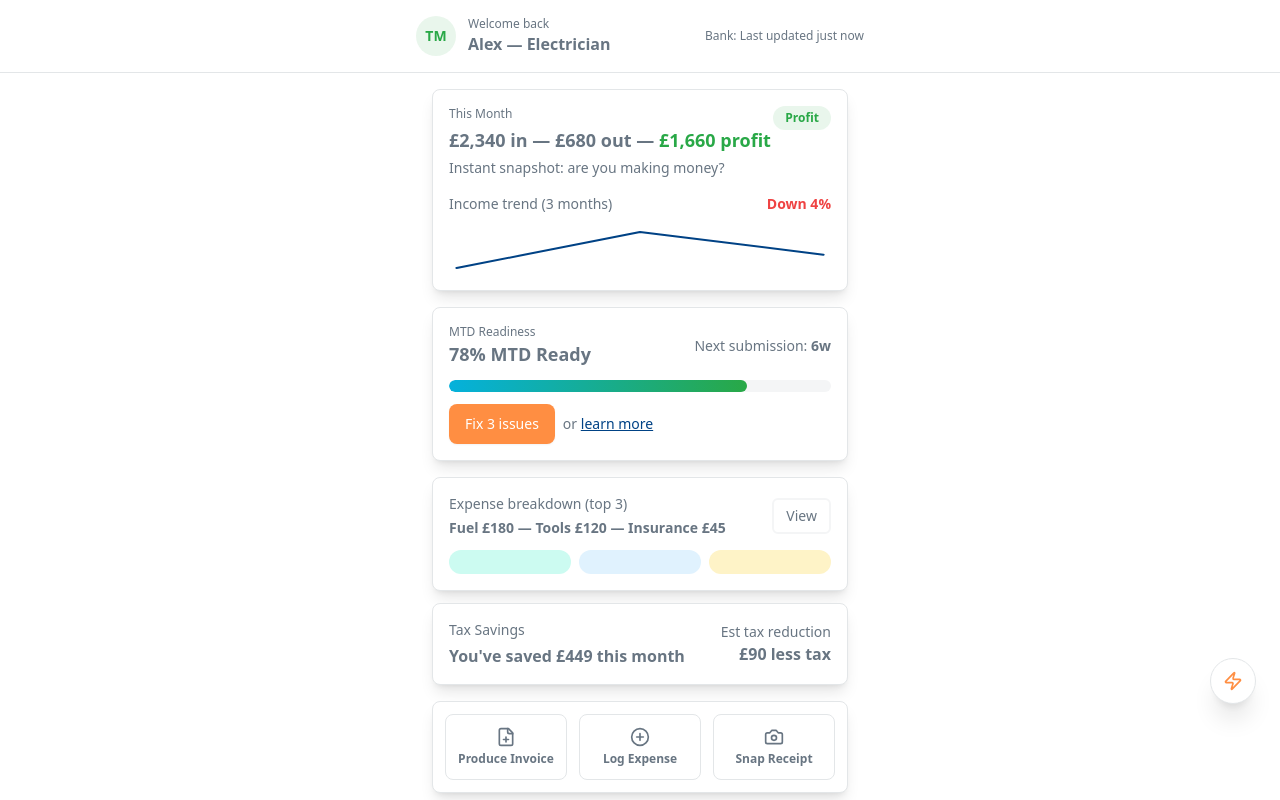
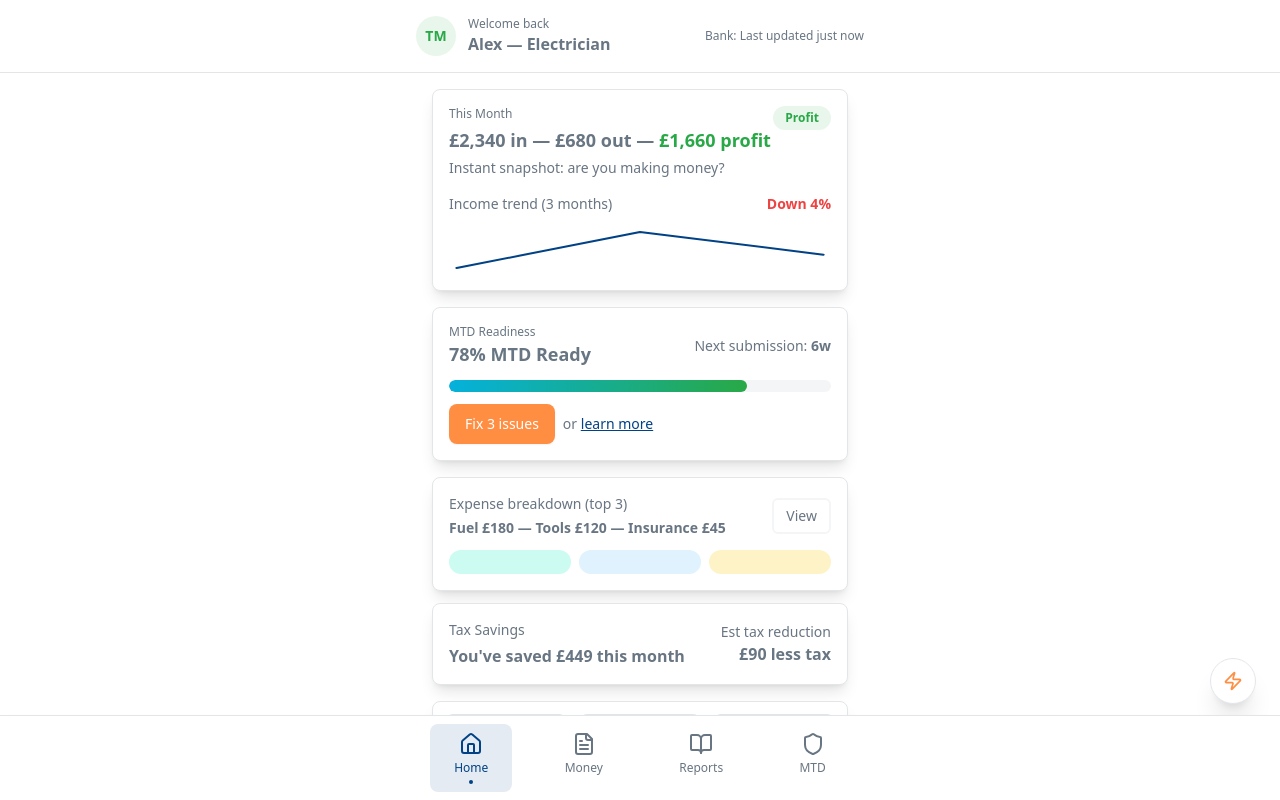
Before and after one commit to dylanorr10/taxmate-simple-steps-91343, a React (Vite) app: page /dashboard in a window 1280 px wide. Shown: the top 800 px of the page. Built offline with nearby package versions, Linux system fonts and the light colour scheme; the HTML template or start-up script is replaced by a standard one.

Commit message:
Refactor dashboard to include tabs

```diff
--- a/src/pages/Dashboard.tsx
+++ b/src/pages/Dashboard.tsx
@@ -8,14 +8,26 @@ import {
   Zap,
   CheckCircle,
   FilePlus,
+  Home,
+  BookOpen,
+  Shield,
 } from "lucide-react";
+import { Link, useLocation } from "react-router-dom";
 import { useToast } from "@/hooks/use-toast";
 
 const Dashboard = () => {
   const { toast } = useToast();
+  const location = useLocation();
   const [expenseExpanded, setExpenseExpanded] = useState(false);
   const [modalContent, setModalContent] = useState<string | null>(null);
   const [mtdReadyPct, setMtdReadyPct] = useState(78);
+
+  const navItems = [
+    { path: "/dashboard", label: "Home", icon: Home },
+    { path: "/log", label: "Money", icon: FileText },
+    { path: "/learn", label: "Reports", icon: BookOpen },
+    { path: "/records", label: "MTD", icon: Shield },
+  ];
 
   const userData = {
     name: "Alex",
@@ -274,6 +286,31 @@ const Dashboard = () => {
         </button>
       </div>
 
+      {/* Bottom Navigation */}
+      <nav className="fixed bottom-0 left-0 right-0 bg-card border-t border-border shadow-lg z-50">
+        <div className="max-w-md mx-auto flex justify-around py-2">
+          {navItems.map((item) => {
+            const Icon = item.icon;
+            const isActive = location.pathname === item.path;
+            return (
+              <Link
+                key={item.path}
+                to={item.path}
+                className={`flex flex-col items-center gap-1 px-6 py-2 rounded-lg transition-all ${
+                  isActive
+                    ? "text-primary bg-primary/10"
+                    : "text-muted-foreground hover:text-foreground hover:bg-muted"
+                }`}
+              >
+                <Icon className="w-6 h-6" />
+                <span className="text-xs font-medium">{item.label}</span>
+                {isActive && <div className="w-1 h-1 rounded-full bg-primary" />}
+              </Link>
+            );
+          })}
+        </div>
+      </nav>
+
       {/* Modal */}
       {modalContent && (
         <div className="fixed inset-0 z-50 flex items-end justify-center bg-black/50 backdrop-blur-sm" onClick={closeModal}>
```
